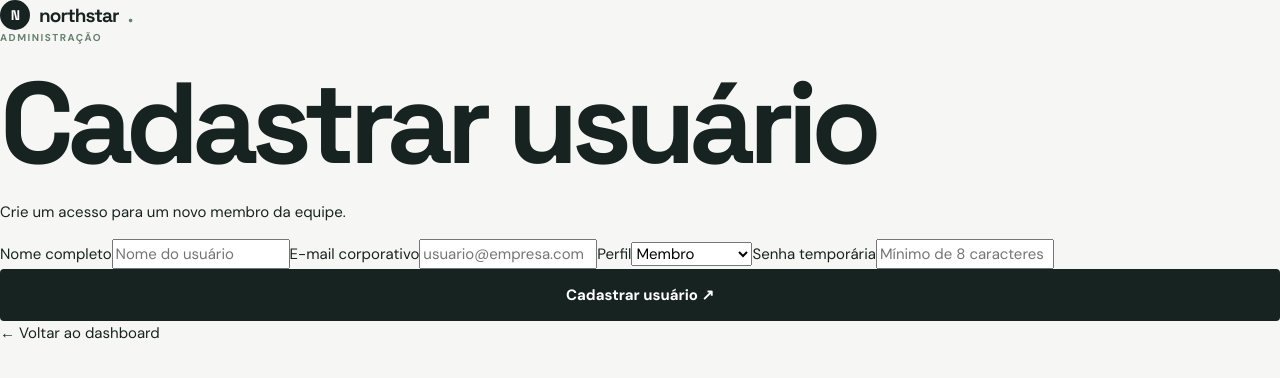
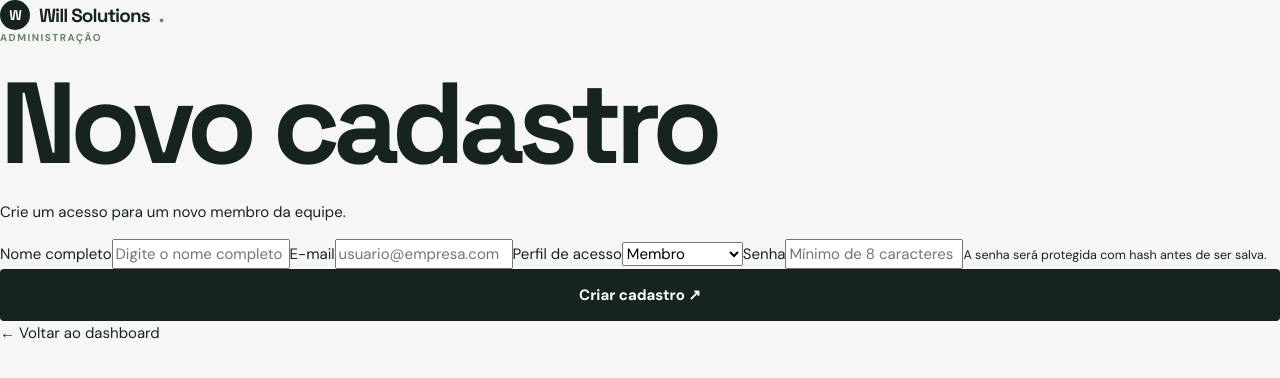
Before and after one commit to torreswillcruz-gif/project-one, a Next.js app: page /users in a window 1280 px wide. Shown: the top 378 px of the page. Built offline with nearby package versions, Linux system fonts and the light colour scheme.

Commit message:
Create the clean user registration screen and save hashed passwords in the existing USERS collection.

```diff
--- a/app/api/users/route.ts
+++ b/app/api/users/route.ts
@@ -2,26 +2,50 @@ import { NextResponse } from 'next/server';
 import { hash } from 'bcryptjs';
 import clientPromise from '@/lib/mongodb';
 
+const DATABASE_NAME = 'banco-project1';
+const COLLECTION_NAME = 'USERS';
+
 export async function POST(request: Request) {
   try {
-    const { name, email, password, role = 'member' } = await request.json();
-    const cleanName = String(name ?? '').trim();
-    const cleanEmail = String(email ?? '').trim().toLowerCase();
+    const body = await request.json();
+    const name = String(body.name ?? '').trim();
+    const email = String(body.email ?? '').trim().toLowerCase();
+    const password = String(body.password ?? '');
+    const role = String(body.role ?? 'member');
 
-    if (!cleanName || !cleanEmail || String(password ?? '').length < 8) {
-      return NextResponse.json({ error: 'Nome, e-mail e senha com pelo menos 8 caracteres são obrigatórios.' }, { status: 400 });
+    if (!name || !email || password.length < 8) {
+      return NextResponse.json({ error: 'Informe nome, e-mail e uma senha com pelo menos 8 caracteres.' }, { status: 400 });
+    }
+
+    if (!/^\S+@\S+\.\S+$/.test(email)) {
+      return NextResponse.json({ error: 'Informe um e-mail válido.' }, { status: 400 });
+    }
+
+    if (!['member', 'manager', 'admin'].includes(role)) {
+      return NextResponse.json({ error: 'Perfil de acesso inválido.' }, { status: 400 });
     }
 
     const client = await clientPromise;
-    const users = client.db('project-one').collection('users');
-    if (await users.findOne({ email: cleanEmail }, { projection: { _id: 1 } })) {
-      return NextResponse.json({ error: 'Já existe um usuário com este e-mail.' }, { status: 409 });
+    const users = client.db(DATABASE_NAME).collection(COLLECTION_NAME);
+    const existingUser = await users.findOne({ email }, { projection: { _id: 1 } });
+
+    if (existingUser) {
+      return NextResponse.json({ error: 'Já existe um cadastro com este e-mail.' }, { status: 409 });
     }
 
-    const result = await users.insertOne({ name: cleanName, email: cleanEmail, role: String(role), passwordHash: await hash(String(password), 12), createdAt: new Date(), updatedAt: new Date() });
-    return NextResponse.json({ id: result.insertedId.toString(), message: 'Usuário cadastrado com sucesso.' }, { status: 201 });
+    const now = new Date();
+    const result = await users.insertOne({
+      name,
+      email,
+      role,
+      passwordHash: await hash(password, 12),
+      createdAt: now,
+      updatedAt: now,
+    });
+
+    return NextResponse.json({ id: result.insertedId.toString(), message: 'Cadastro criado com sucesso.' }, { status: 201 });
   } catch (error) {
     console.error('User registration failed', error);
-    return NextResponse.json({ error: 'Não foi possível cadastrar o usuário.' }, { status: 500 });
+    return NextResponse.json({ error: 'Não foi possível criar o cadastro.' }, { status: 500 });
   }
 }
--- /dev/null
+++ b/app/registration.css
@@ -0,0 +1,2 @@
+/* Registration page */
+.registration-page{min-height:100vh;display:grid;place-items:center;padding:48px 20px;background:var(--cream)}.registration-card{width:min(100%,480px);padding:38px;background:var(--paper);border:1px solid var(--line);border-radius:8px;box-shadow:0 18px 50px #1723210d}.registration-header{margin:58px 0 28px}.registration-header h1{font-size:clamp(2.7rem,8vw,4.2rem)}.registration-header p:not(.eyebrow){margin:14px 0 0;color:var(--muted)}.registration-form label{display:block;margin:17px 0 7px;font-size:13px;font-weight:700}.registration-form input,.registration-form select{width:100%;padding:13px;border:1px solid var(--line);border-radius:4px;background:var(--cream);color:var(--ink);outline-color:var(--accent)}.field-help{display:block;margin-top:7px;color:var(--muted);font-size:11px}.registration-form .primary-btn{width:100%;margin-top:28px}.success-message,.error-message{margin:18px 0 0;padding:11px 13px;border-radius:4px;font-size:13px}.success-message{background:#edf5dc;color:#4d704f}.error-message{background:#f9e9e5;color:#a34d3e}.back-link{display:inline-block;margin-top:24px;color:var(--muted);font-size:13px;font-weight:700}
--- a/components/user-registration.tsx
+++ b/components/user-registration.tsx
@@ -1,24 +1,83 @@
 'use client';
 
 import { FormEvent, useState } from 'react';
+import Link from 'next/link';
+import { COMPANY_INITIAL, COMPANY_NAME } from '@/lib/brand';
 
 export default function UserRegistration() {
+  const [loading, setLoading] = useState(false);
   const [message, setMessage] = useState('');
   const [error, setError] = useState('');
-  const [loading, setLoading] = useState(false);
 
   async function handleSubmit(event: FormEvent<HTMLFormElement>) {
     event.preventDefault();
-    setLoading(true); setMessage(''); setError('');
+    setLoading(true);
+    setMessage('');
+    setError('');
+
     const form = event.currentTarget;
+    const values = Object.fromEntries(new FormData(form).entries());
+
     try {
-      const response = await fetch('/api/users', { method: 'POST', headers: { 'Content-Type': 'application/json' }, body: JSON.stringify(Object.fromEntries(new FormData(form))) });
+      const response = await fetch('/api/users', {
+        method: 'POST',
+        headers: { 'Content-Type': 'application/json' },
+        body: JSON.stringify(values),
+      });
       const data = await response.json();
-      if (!response.ok) throw new Error(data.error ?? 'Erro ao cadastrar usuário.');
-      setMessage(data.message); form.reset();
-    } catch (requestError) { setError(requestError instanceof Error ? requestError.message : 'Erro ao cadastrar usuário.'); }
-    finally { setLoading(false); }
+
+      if (!response.ok) throw new Error(data.error ?? 'Não foi possível criar o cadastro.');
+      setMessage(data.message ?? 'Cadastro criado com sucesso.');
+      form.reset();
+    } catch (requestError) {
+      setError(requestError instanceof Error ? requestError.message : 'Não foi possível criar o cadastro.');
+    } finally {
+      setLoading(false);
+    }
   }
 
-  return <main className="registration-page"><div className="registration-card"><a className="brand" href="/dashboard"><span className="brand-mark">N</span>northstar<span className="brand-dot">.</span></a><p className="eyebrow">Administração</p><h1>Cadastrar usuário</h1><p className="registration-intro">Crie um acesso para um novo membro da equipe.</p><form className="registration-form" onSubmit={handleSubmit}><label htmlFor="name">Nome completo</label><input id="name" name="name" required placeholder="Nome do usuário" /><label htmlFor="email">E-mail corporativo</label><input id="email" name="email" type="email" required placeholder="usuario@empresa.com" /><label htmlFor="role">Perfil</label><select id="role" name="role" defaultValue="member"><option value="member">Membro</option><option value="manager">Gerente</option><option value="admin">Administrador</option></select><label htmlFor="password">Senha temporária</label><input id="password" name="password" type="password" minLength={8} required placeholder="Mínimo de 8 caracteres" /><button className="button primary-btn" disabled={loading}>{loading ? 'Cadastrando...' : 'Cadastrar usuário ↗'}</button>{message && <p className="success-message">{message}</p>}{error && <p className="error-message">{error}</p>}</form><a className="back-link" href="/dashboard">← Voltar ao dashboard</a></div></main>;
+  return (
+    <main className="registration-page">
+      <div className="registration-card">
+        <Link href="/" className="brand" aria-label={`${COMPANY_NAME} home`}>
+          <span className="brand-mark">{COMPANY_INITIAL}</span>
+          {COMPANY_NAME}<span className="brand-dot">.</span>
+        </Link>
+
+        <div className="registration-header">
+          <p className="eyebrow">Administração</p>
+          <h1>Novo cadastro</h1>
+          <p>Crie um acesso para um novo membro da equipe.</p>
+        </div>
+
+        <form className="registration-form" onSubmit={handleSubmit}>
+          <label htmlFor="name">Nome completo</label>
+          <input id="name" name="name" type="text" autoComplete="name" placeholder="Digite o nome completo" required />
+
+          <label htmlFor="email">E-mail</label>
+          <input id="email" name="email" type="email" autoComplete="email" placeholder="usuario@empresa.com" required />
+
+          <label htmlFor="role">Perfil de acesso</label>
+          <select id="role" name="role" defaultValue="member">
+            <option value="member">Membro</option>
+            <option value="manager">Gerente</option>
+            <option value="admin">Administrador</option>
+          </select>
+
+          <label htmlFor="password">Senha</label>
+          <input id="password" name="password" type="password" autoComplete="new-password" minLength={8} placeholder="Mínimo de 8 caracteres" required />
+          <small className="field-help">A senha será protegida com hash antes de ser salva.</small>
+
+          <button className="button primary-btn" type="submit" disabled={loading}>
+            {loading ? 'Criando cadastro...' : 'Criar cadastro ↗'}
+          </button>
+
+          {message && <p className="success-message" role="status">{message}</p>}
+          {error && <p className="error-message" role="alert">{error}</p>}
+        </form>
+
+        <Link href="/dashboard" className="back-link">← Voltar ao dashboard</Link>
+      </div>
+    </main>
+  );
 }
--- a/package.json
+++ b/package.json
@@ -16,7 +16,6 @@
     "react-dom": "18.3.1"
   },
   "devDependencies": {
-    "@types/bcryptjs": "^2.4.6",
     "@types/node": "^20.14.12",
     "@types/react": "^18.3.3",
     "@types/react-dom": "^18.3.0",
```
